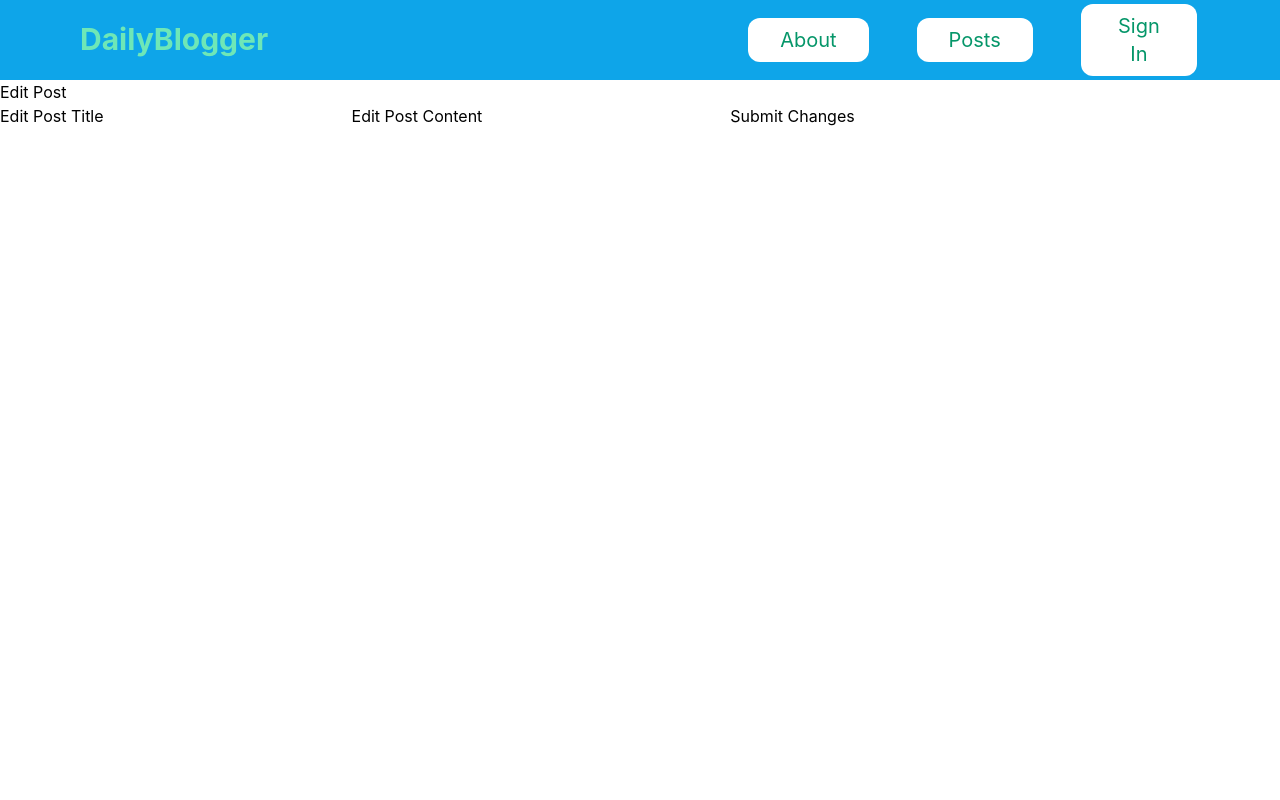
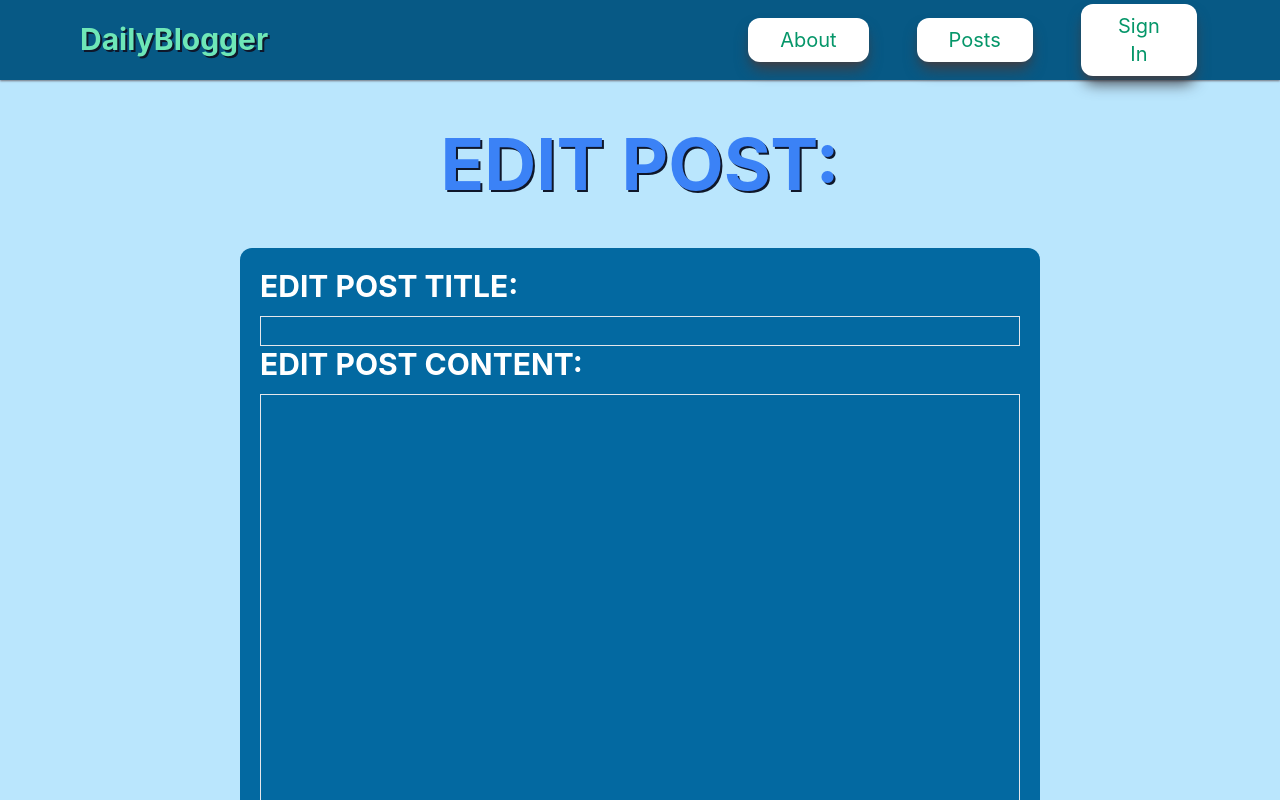
Before and after one commit to DaimyoDev/DailyBlogger, a React (Create React App) app in the folder project/: page /1/edit in a window 1280 px wide. Shown: the top 800 px of the page. Built offline with nearby package versions, Linux system fonts and the light colour scheme.

Commit message:
more styling and sign out redirect to home page.

```diff
--- a/project/src/components/Navbar.js
+++ b/project/src/components/Navbar.js
@@ -4,6 +4,7 @@ import { GoogleAuthProvider, signInWithPopup, signOut } from "firebase/auth";
 import { auth } from "../firebase";
 import useStore from "../store";
 import "./Navbar.css";
+import { useNavigate } from "react-router-dom";
 
 function Navbar() {
   const logStatus = useStore((state) => state.loggedIn);
@@ -12,25 +13,26 @@ function Navbar() {
   const setUserPhoto = useStore((state) => state.setUserPhoto);
   const displayName = useStore((state) => state.displayName);
   const setDisplayName = useStore((state) => state.setDisplayName);
+  let navigate = useNavigate();
 
   return (
-    <div className="flex flex-row w-screen bg-sky-500 h-[5rem]">
+    <div className="flex flex-row w-screen bg-sky-800 h-[5rem] shadow-sm shadow-zinc-500">
       <h1 className="text-emerald-300 mr-[30rem] ml-[5rem] mt-[1.3rem] text-3xl font-bold">
         DailyBlogger
       </h1>
       <ul className="flex flex-row justify-center text-emerald-600 text-xl items-center">
-        <li className="bg-white rounded-xl p-2 px-8 mr-[3rem]">
+        <li className="bg-white rounded-xl p-2 px-8 mr-[3rem] hover:bg-blue-900 transition-all duration-300 shadow-lg shadow-zinc-700">
           <Link to={"/about"}>
-            <h1>About</h1>
+            <p>About</p>
           </Link>
         </li>
-        <li className="bg-white rounded-xl p-2 px-8 mr-[3rem]">
+        <li className="bg-white rounded-xl p-2 px-8 mr-[3rem] hover:bg-blue-900 transition-all duration-300 shadow-lg shadow-zinc-700">
           <Link to={""}>
-            <h1>Posts</h1>
+            <p>Posts</p>
           </Link>
         </li>
         <li
-          className="bg-white rounded-xl p-2 px-8 mr-[3rem]"
+          className="bg-white rounded-xl p-2 px-8 mr-[3rem] hover:bg-blue-900 transition-all duration-300 shadow-lg shadow-zinc-700"
           hidden={logStatus ? true : false}
         >
           <button
@@ -43,36 +45,37 @@ function Navbar() {
               });
             }}
           >
-            <h1>Sign In</h1>
+            <p>Sign In</p>
           </button>
         </li>
         <li
-          className="bg-white rounded-xl p-2 px-8 mr-[3rem]"
+          className="bg-white rounded-xl p-2 px-8 mr-[3rem] hover:bg-blue-900 transition-all duration-300 shadow-lg shadow-zinc-700"
           hidden={logStatus ? false : true}
         >
           <button
             onClick={() => {
               signOut(auth);
               toggleLoggedIn(false);
+              navigate("");
             }}
           >
-            <h1>Sign Out</h1>
+            <p>Sign Out</p>
           </button>
         </li>
         <li
-          className="bg-white rounded-xl p-2 px-8 mr-[3rem]"
+          className="bg-white rounded-xl p-2 px-8 mr-[3rem] hover:bg-blue-900 transition-all duration-300 shadow-lg shadow-zinc-700"
           hidden={logStatus ? false : true}
         >
           <Link to={"/myposts"}>
-            <h1>My Posts</h1>
+            <p>My Posts</p>
           </Link>
         </li>
         <li
-          className="bg-white rounded-xl p-2 px-8 mr-[3rem]"
+          className="bg-white rounded-xl p-2 px-8 mr-[3rem] hover:bg-blue-900 transition-all duration-300 shadow-lg shadow-zinc-700"
           hidden={logStatus ? false : true}
         >
           <Link to={"/createposts"}>
-            <h1>Create Posts</h1>
+            <p>Create Posts</p>
           </Link>
         </li>
         <li
@@ -84,9 +87,9 @@ function Navbar() {
             alt=""
             className={logStatus ? "rounded-full" : "hide"}
           ></img>
-          <h1 className="ml-2" hidden={logStatus ? false : true}>
+          <p className="ml-2" hidden={logStatus ? false : true}>
             {displayName}
-          </h1>
+          </p>
         </li>
       </ul>
     </div>
--- a/project/src/index.css
+++ b/project/src/index.css
@@ -10,6 +10,11 @@ body {
   -webkit-font-smoothing: antialiased;
   -moz-osx-font-smoothing: grayscale;
   box-sizing: border-box;
+  overflow-x: hidden;
+  background-color: rgb(186 230 253);
+}
+h1 {
+  text-shadow: 2px 2px rgb(15 23 42);
 }
 
 code {
--- a/project/src/routes/CreateBlog.js
+++ b/project/src/routes/CreateBlog.js
@@ -9,38 +9,48 @@ function CreateBlog() {
   const addTodo = useFirestoreCollectionMutation(collectionReference);
   const logStatus = useStore((state) => state.loggedIn);
   return (
-    <div>
-      <h1>Create a Post</h1>
+    <div className="flex flex-col justify-center items-center">
+      <h1 className="text-7xl uppercase font-bold text-blue-500 m-[3rem]">
+        Create a Post:
+      </h1>
       <form
+        className="flex flex-col bg-sky-700 p-5 w-[50rem] text-white text-3xl rounded-xl"
         onSubmit={(e) => {
           e.preventDefault();
           setTitle("");
           setArticle("");
         }}
       >
-        <label htmlFor="title">Post Title:</label>
+        <label htmlFor="title" className="uppercase font-bold mb-3">
+          Post Title:
+        </label>
         <input
           type="text"
           name="title"
           placeholder="Add a post title"
+          className="text-blue-100 text-xl bg-sky-700 border"
           value={title}
           required
           onChange={(e) => {
             setTitle(e.target.value);
           }}
         />
-        <label htmlFor="article">Post Description:</label>
+        <label htmlFor="article" className="uppercase font-bold mb-3">
+          Post Description:
+        </label>
         <textarea
           name="article"
           value={article}
           placeholder="Add the post text"
           required
+          className="text-blue-100 text-xl bg-sky-700 border h-[30rem]"
           onChange={(e) => {
             setArticle(e.target.value);
           }}
         />
         <button
           type="submit"
+          className="bg-white rounded-xl p-2 px-8 text-emerald-600 hover:bg-blue-900 transition-all duration-300 shadow-lg shadow-zinc-700 mt-3"
           onClick={() => {
             if (logStatus === true) {
               addTodo.mutate({
--- a/project/src/routes/EditBlog.js
+++ b/project/src/routes/EditBlog.js
@@ -1,12 +1,10 @@
-import React, { useState } from "react";
+import React from "react";
 import { database } from "../firebase";
 import { doc, updateDoc } from "firebase/firestore";
 import useStore from "../store";
 
 function EditBlog() {
   const currentPostId = useStore((state) => state.currentPostId);
-  const [editedTitle, setEditedTitle] = useState("");
-  const [editedArticle, setEditedArticle] = useState("");
   const docRef = doc(database, "todos", currentPostId);
   const oldPostContent = useStore((state) => state.oldPostContent);
   const oldPostTitle = useStore((state) => state.oldPostTitle);
@@ -14,9 +12,12 @@ function EditBlog() {
   const setPostContent = useStore((state) => state.setPostContent);
 
   return (
-    <div>
-      <h1>Edit Post</h1>
+    <div className="flex flex-col justify-center items-center">
+      <h1 className="text-7xl uppercase font-bold text-blue-500 m-[3rem]">
+        Edit Post:
+      </h1>
       <form
+        className="flex flex-col bg-sky-700 p-5 w-[50rem] text-white text-3xl rounded-xl"
         onSubmit={async (e) => {
           e.preventDefault();
           await updateDoc(docRef, {
@@ -28,23 +29,34 @@ function EditBlog() {
           });
         }}
       >
-        <label htmlFor="title">Edit Post Title</label>
+        <label htmlFor="title" className="uppercase font-bold mb-3">
+          Edit Post Title:
+        </label>
         <input
           name="title"
           value={oldPostTitle}
+          className="text-blue-100 text-xl bg-sky-700 border"
           onChange={(e) => {
             setPostTitle(e.target.value);
           }}
         />
-        <label htmlFor="article">Edit Post Content</label>
-        <input
+        <label htmlFor="article" className="uppercase font-bold mb-3">
+          Edit Post Content:
+        </label>
+        <textarea
+          className="text-blue-100 text-xl bg-sky-700 border h-[30rem]"
           name="article"
           value={oldPostContent}
           onChange={(e) => {
             setPostContent(e.target.value);
           }}
         />
-        <button type="submit">Submit Changes</button>
+        <button
+          type="submit"
+          className="bg-white rounded-xl p-2 px-8 text-emerald-600 hover:bg-blue-900 transition-all duration-300 shadow-lg shadow-zinc-700 mt-3"
+        >
+          Submit Changes
+        </button>
       </form>
     </div>
   );
--- a/project/src/routes/UserBlogs.js
+++ b/project/src/routes/UserBlogs.js
@@ -1,4 +1,4 @@
-import React, { useState } from "react";
+import React from "react";
 import { useFirestoreQuery } from "@react-query-firebase/firestore";
 import { collectionReference, database } from "../firebase";
 import { Link } from "react-router-dom";
@@ -13,6 +13,7 @@ function UserBlogs() {
   const setCurrentPostId = useStore((state) => state.setCurrentPostId);
   const setPostTitle = useStore((state) => state.setPostTitle);
   const setPostContent = useStore((state) => state.setPostContent);
+  const logStatus = useStore((state) => state.loggedIn);
 
   let content;
   const snapshot = todosQuery.data;
@@ -29,14 +30,27 @@ function UserBlogs() {
         const data = docSnapshot.data();
         if (data.userId === auth.currentUser.uid) {
           return (
-            <div key={docSnapshot.id}>
-              <ul>
+            <div
+              key={docSnapshot.id}
+              className="w-[50rem] bg-sky-700 rounded-lg mt-5 p-5 shadow-lg shadow-zinc-700"
+            >
+              <ul className="flex flex-col justify-center items-center">
                 <Link to={`/${docSnapshot.id}`}>
-                  <p>Title: {data.title}</p>
-                  <p>Description: {data.article}</p>
+                  <p className="text-4xl text-emerald-300 m-3 uppercase font-bold">
+                    Title: {data.title}
+                  </p>
+                  <p className="text-4xl text-emerald-300 m-3">
+                    Description: {data.article}
+                  </p>
                 </Link>
+                <li>
                   <button
+                    className="bg-white rounded-xl p-2 px-8 text-emerald-600 hover:bg-blue-900 transition-all duration-300 shadow-lg shadow-zinc-700 mt-3 text-xl m-3"
                     onClick={async () => {
+                      if (!logStatus) {
+                        alert("You must be logged in to delete a post!");
+                        return;
+                      }
                       await deleteDoc(doc(database, "todos", docSnapshot.id));
                     }}
                   >
@@ -44,6 +58,7 @@ function UserBlogs() {
                   </button>
                   <Link
                     to={`/${docSnapshot.id}/edit`}
+                    className="bg-white rounded-xl p-2 px-8 text-emerald-600 hover:bg-blue-900 transition-all duration-300 shadow-lg shadow-zinc-700 mt-3 text-xl m-3"
                     onClick={() => {
                       setCurrentPostId(docSnapshot.id);
                       setPostContent(data.article);
@@ -52,6 +67,7 @@ function UserBlogs() {
                   >
                     Edit Post
                   </Link>
+                </li>
               </ul>
             </div>
           );
@@ -61,8 +77,10 @@ function UserBlogs() {
   }
 
   return (
-    <div>
-      <h1>Your Posts</h1>
+    <div className="flex justify-center items-center flex-col">
+      <h1 className="text-7xl font-bold uppercase text-blue-500 mb-[1rem] mt-[1rem]">
+        Your Posts:
+      </h1>
       {content}
     </div>
   );
```
Also changed, not shown: project/src/routes/Home.js (+22 -12 lines). Lines whose indentation alone changed are shown as unchanged.
